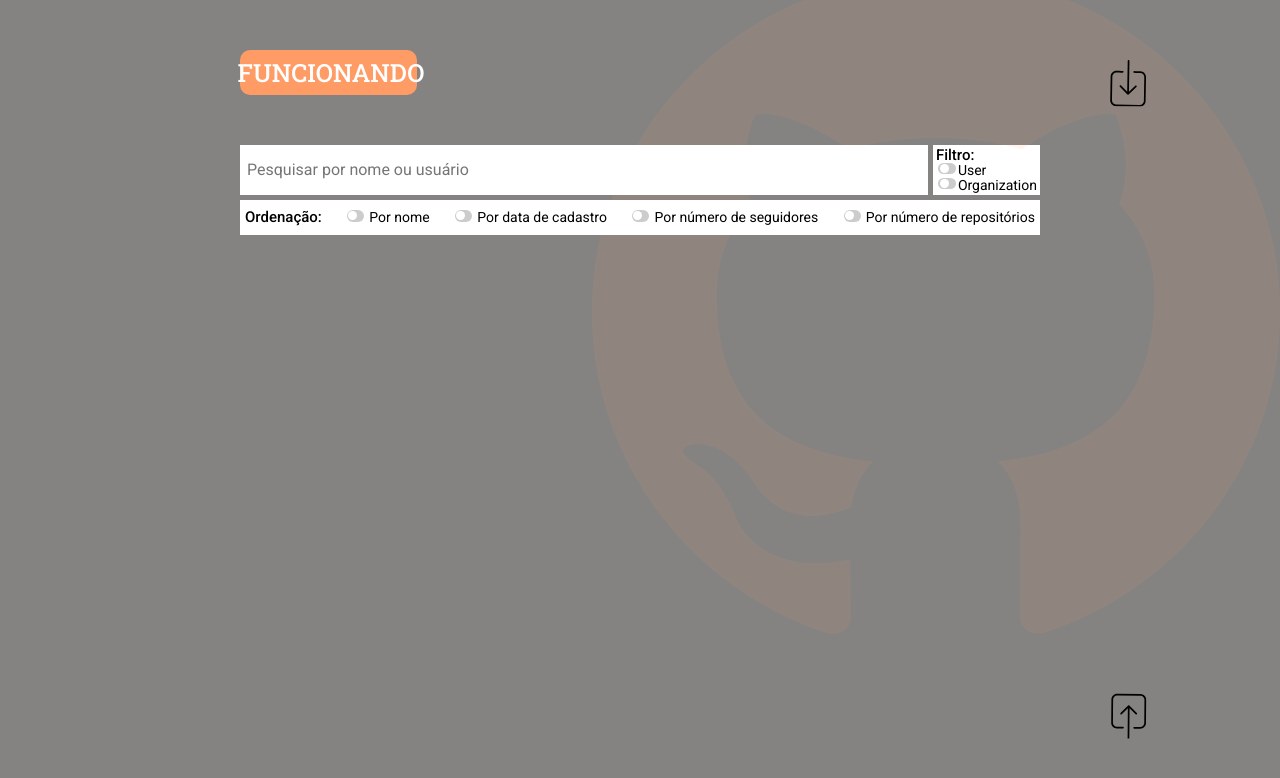
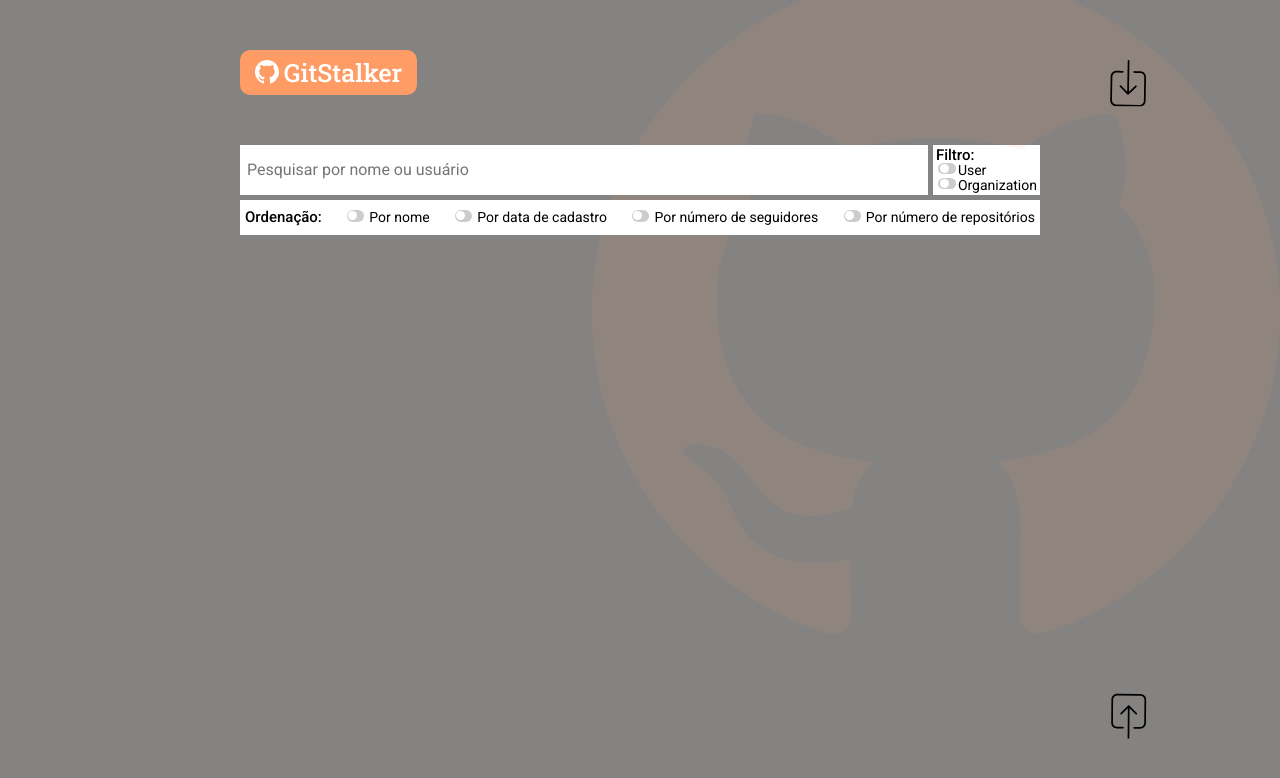
Before and after one commit to CleberSilva93/Web-GitStalker, a plain HTML site: page index.html in a window 1280 px wide. Drawn offline with Linux system fonts and the light colour scheme; no server answers.

Commit message:
Revert "Github-Pages"
This reverts commit 29a8f4517a1d15ab6b67f9b806e403c629ea9a7e.

```diff
--- a/index.html
+++ b/index.html
@@ -48,7 +48,7 @@
           d="M12 0c-6.626 0-12 5.373-12 12 0 5.302 3.438 9.8 8.207 11.387.599.111.793-.261.793-.577v-2.234c-3.338.726-4.033-1.416-4.033-1.416-.546-1.387-1.333-1.756-1.333-1.756-1.089-.745.083-.729.083-.729 1.205.084 1.839 1.237 1.839 1.237 1.07 1.834 2.807 1.304 3.492.997.107-.775.418-1.305.762-1.604-2.665-.305-5.467-1.334-5.467-5.931 0-1.311.469-2.381 1.236-3.221-.124-.303-.535-1.524.117-3.176 0 0 1.008-.322 3.301 1.23.957-.266 1.983-.399 3.003-.404 1.02.005 2.047.138 3.006.404 2.291-1.552 3.297-1.23 3.297-1.23.653 1.653.242 2.874.118 3.176.77.84 1.235 1.911 1.235 3.221 0 4.609-2.807 5.624-5.479 5.921.43.372.823 1.102.823 2.222v3.293c0 .319.192.694.801.576 4.765-1.589 8.199-6.086 8.199-11.386 0-6.627-5.373-12-12-12z"
         />
       </svg>
-      <h1>FUNCIONANDO</h1>
+      <h1>GitStalker</h1>
     </header>
 
     <div id="divloading">
```
